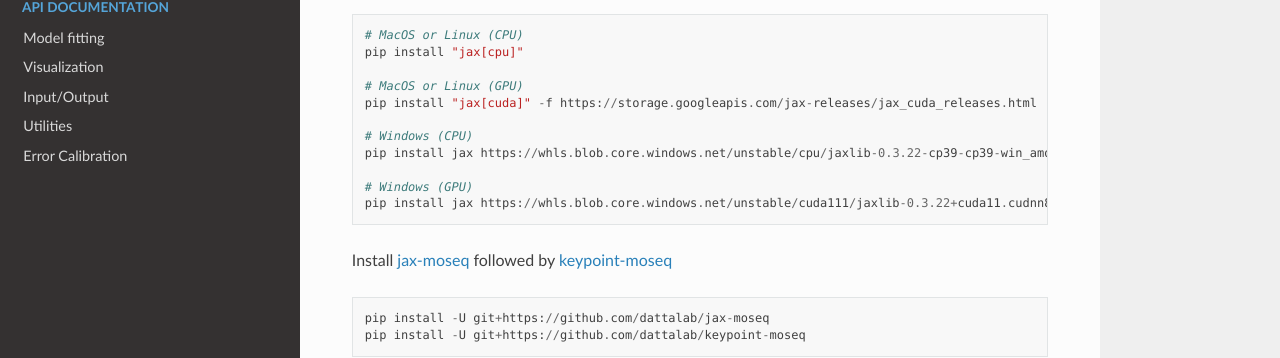
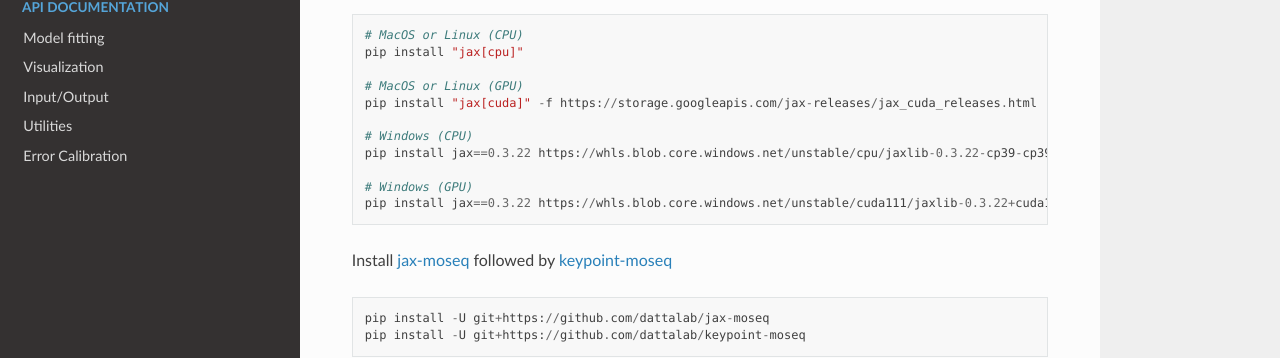
Before and after one commit to dattalab/keypoint-moseq, a Sphinx documentation site: the page built from docs/source/index.rst, in a window 1280 px wide and 900 px high, scrolled down 727 px. Shown: the part 114-472 px from the top of the window. Built offline with Sphinx 7.4.7 and the Read the Docs theme 2.0.0, drawn with Linux system fonts in a browser that asks for light colours; pages that are not in the unit, such as notebooks, are missing from menus.

Commit message:
fixed windows install bug with jax

```diff
--- a/docs/source/index.rst
+++ b/docs/source/index.rst
@@ -32,10 +32,10 @@
    pip install "jax[cuda]" -f https://storage.googleapis.com/jax-releases/jax_cuda_releases.html
 
    # Windows (CPU)
-   pip install jax https://whls.blob.core.windows.net/unstable/cpu/jaxlib-0.3.22-cp39-cp39-win_amd64.whl
+   pip install jax==0.3.22 https://whls.blob.core.windows.net/unstable/cpu/jaxlib-0.3.22-cp39-cp39-win_amd64.whl
 
    # Windows (GPU)
-   pip install jax https://whls.blob.core.windows.net/unstable/cuda111/jaxlib-0.3.22+cuda11.cudnn82-cp39-cp39-win_amd64.whl
+   pip install jax==0.3.22 https://whls.blob.core.windows.net/unstable/cuda111/jaxlib-0.3.22+cuda11.cudnn82-cp39-cp39-win_amd64.whl
 
 
 Install `jax-moseq <https://github.com/dattalab/jax-moseq>`_ followed by `keypoint-moseq <https://github.com/dattalab/keypoint-moseq>`_
```
Also changed, not shown: README.md (+2 -2 lines).
